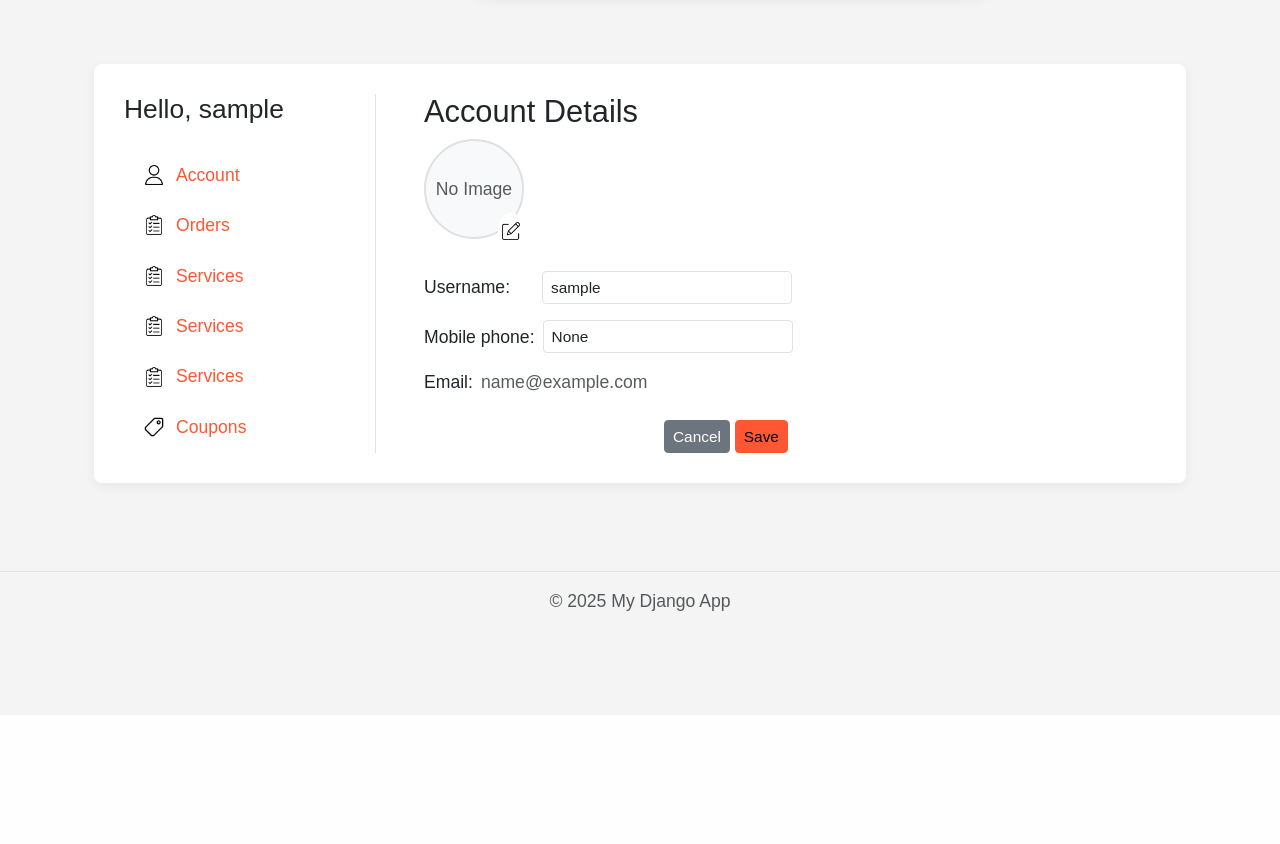
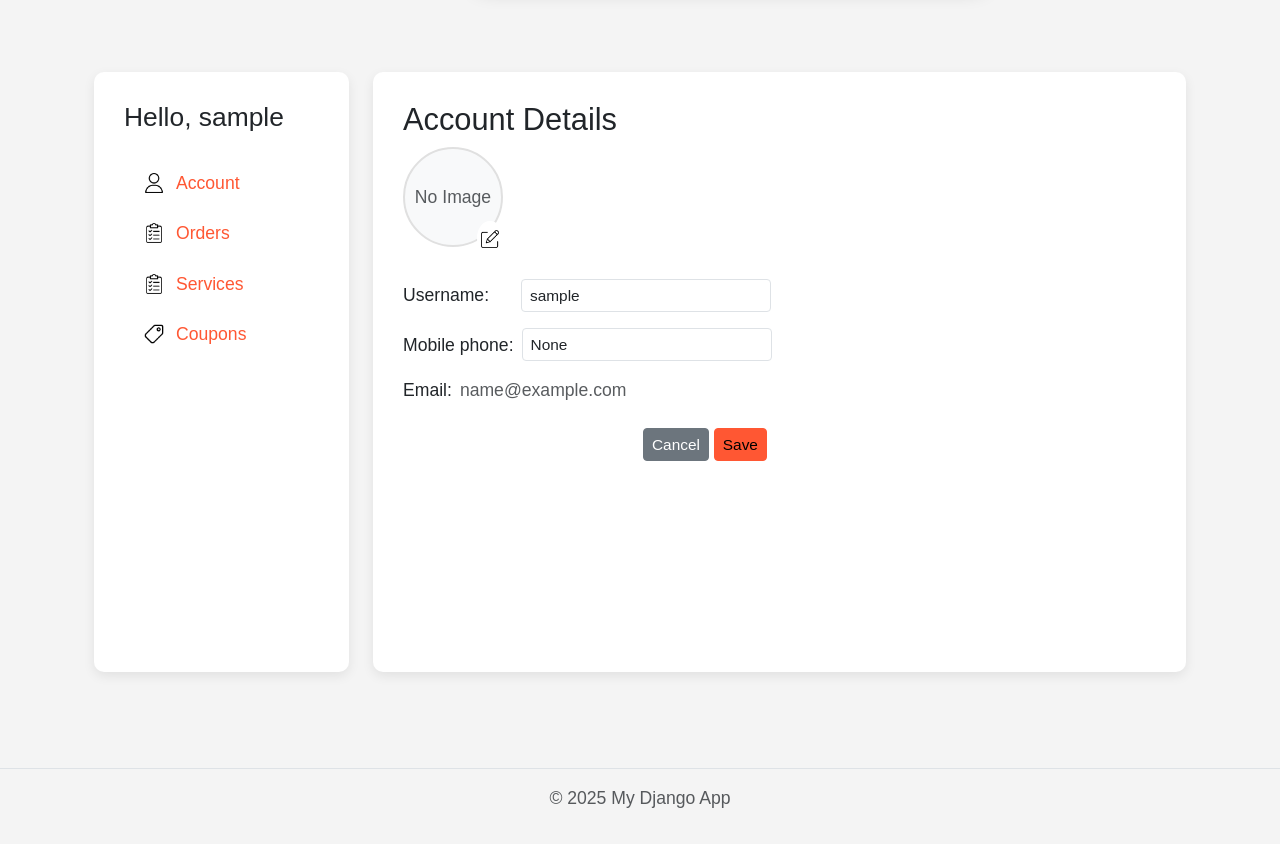
Before and after one commit to alon1194/e-commerce, a Django app: template oms/templates/shop/profile.html in a window 1280 px wide. Shown: the part 85-929 px from the top of the page. Before the commit the page ends 696 px from the top, so only its background shows below. Run offline with Django 5.2, Linux system fonts and the light colour scheme; the template is opened without the code that fills it, so the values that code supplies are empty; the visitor is signed in with stand-in values (Sample User, id 1); data comes from the database, SQL or seed files in the repository; style sheets or scripts are compiled from the project's sources; some libraries are stand-ins or nearby versions.

Commit message:
seperated

```diff
--- a/oms/templates/shop/profile.html
+++ b/oms/templates/shop/profile.html
@@ -8,6 +8,25 @@
 <style>
   body {
     background-color: #f4f4f4;
+  }
+  body{
+    background:#f4f4f4;
+}
+
+.menu-card,
+.content-card{
+    background:#fff;
+    border-radius:10px;
+    padding:30px;
+    box-shadow:0 4px 12px rgba(0,0,0,.08);
+}
+
+.menu-card{
+    min-height:600px;
+}
+
+.content-card{
+    min-height:600px;
 }
 
   .profile-card-container {
@@ -47,14 +66,12 @@
     }
   }
 </style>
+<div class="container my-5">
+    <div class="row g-4">
 
-<div class="container d-flex justify-content-center">
-  <div class="profile-card-container">
-
-    <div class="row">
-
-      <!-- MENU -->
-      <div class="col-12 col-md-3 border-end" id="menuArea">
+        <!-- Left Menu Card -->
+        <div class="col-md-3">
+            <div class="menu-card h-100">
                 <h4 class="mb-4">Hello, {{ profile.user.username }}</h4>
 
                 <div class="nav flex-column nav-pills">
@@ -69,15 +86,7 @@
                         Orders
                     </button>
 
-           <button class="nav-link" data-target="orders">
-            <img src="{% static 'image/order.png' %}" width="20">
-            Services
-          </button>
-           <button class="nav-link" data-target="orders">
-            <img src="{% static 'image/order.png' %}" width="20">
-            Services
-          </button>
-           <button class="nav-link" data-target="orders">
+                    <button class="nav-link" data-target="services">
                         <img src="{% static 'image/order.png' %}" width="20">
                         Services
                     </button>
@@ -89,64 +98,68 @@
 
                 </div>
             </div>
+        </div>
 
+        <!-- Right Content Card -->
+        <div class="col-md-9">
+            <div class="content-card">
 
-      <div class="col-12 col-md-9 ps-md-5 d-none d-md-block" id="contentArea">
-
-        <button class="btn btn-light btn-sm mb-3 d-md-none"
-          onclick="goBack()">
-          ← Back
-        </button>
-
-        <!-- ACCOUNT -->
-        <div class="content-page  show active" id="account">
+                <div class="content-page" id="account">
 
     <h3>Account Details</h3>
+
     <div class="position-relative d-inline-block mb-4">
         {% if profile.Image %}
         <img id="profilePreview"
              src="{{ profile.Image.url }}"
-                   style="width:100px; height:100px; border-radius:50%; object-fit:cover; border: 2px solid #e0e0e0;">
-
-
-
+             style="width:100px; height:100px; border-radius:50%; object-fit:cover; border:2px solid #e0e0e0;">
         {% else %}
-                <div class="d-flex align-items-center justify-content-center bg-light" style="width:100px; height:100px; border-radius:50%; border: 2px solid #e0e0e0;">
+        <div class="d-flex align-items-center justify-content-center bg-light"
+             style="width:100px; height:100px; border-radius:50%; border:2px solid #e0e0e0;">
             <span class="text-muted">No Image</span>
         </div>
         {% endif %}
 
         <form method="POST" enctype="multipart/form-data" class="mt-2">
             {% csrf_token %}
-                <label for="image-upload" class="position-absolute bottom-0 end-0 bg-white p-1 rounded-circle " style="cursor: pointer; ">
+
+            <label for="image-upload"
+                   class="position-absolute bottom-0 end-0 bg-white p-1 rounded-circle"
+                   style="cursor:pointer;">
                 <img src="{% static 'image/edit.png' %}" width="18" height="18">
             </label>
+
             <input type="file"
                    id="image-upload"
                    name="image"
                    class="d-none"
                    onchange="previewImage(event)">
-
     </div>
 
     <div class="mb-3 d-flex align-items-center">
         <label class="form-label-custom mb-0">Username:</label>
-              <input type="text" name="username" value="{{ profile.user.username }}"
-               class="form-control form-control-sm "
-                style="max-width: 250px;margin-left:2rem">
+        <input type="text"
+               name="username"
+               value="{{ profile.user.username }}"
+               class="form-control form-control-sm"
+               style="max-width:250px; margin-left:2rem;">
     </div>
 
-            <div class="mb-3 d-flex align-items-center ">
+    <div class="mb-3 d-flex align-items-center">
         <label class="form-label-custom mb-0">Mobile phone:</label>
-              <input type="tel" name="phone_number" value="{{ profile.phone_number }}" class="form-control form-control-sm ms-2"
-               style="max-width: 250px;margin-left:3.4rem">
+        <input type="tel"
+               name="phone_number"
+               value="{{ profile.phone_number }}"
+               class="form-control form-control-sm ms-2"
+               style="max-width:250px; margin-left:3.4rem;">
     </div>
 
     <div class="mb-4 d-flex align-items-center">
         <label class="form-label-custom mb-0">Email:</label>
         <span class="ms-2 text-muted">{{ profile.user.email }}</span>
     </div>
-            <div style = "margin-left:15rem">
+
+    <div style="margin-left:15rem">
         <button type="button"
                 class="btn btn-secondary btn-sm"
                 onclick="resetForm()">
@@ -158,28 +171,28 @@
         </button>
     </div>
 
+    </form>
 
-            </form>
 </div>
 
-           <!-- ORDERS -->
                 <div class="content-page" id="orders">
                     <h3>Orders</h3>
                     <p>No orders yet.</p>
                 </div>
 
-        <!-- COUPONS -->
+                <div class="content-page" id="services">
+                    <h3>Services</h3>
+                    <p>No services available.</p>
+                </div>
+
                 <div class="content-page" id="coupons">
                     <h3>Coupons</h3>
                     <p>No coupons available.</p>
                 </div>
+
+            </div>
         </div>
 
-
-
-      </div>
-
-    </div>
     </div>
 </div>
 <script>
```
Also changed, not shown: oms/media/profile_image/WhatsApp_Image_2026-07-14_at_16.42.13.jpeg (added), oms/media/profile_image/WhatsApp_Image_2026-07-14_at_16_EA9Oquk.42.13.jpeg (added), oms/media/profile_image/WhatsApp_Image_2026-07-14_at_16_GCvLF9L.42.13.jpeg (added), oms/media/profile_image/images.jpeg (added), oms/media/profile_image/images_YnWBAjk.jpeg (added), oms/templates/shop/HomeAndKitchen.html (added). Lines whose indentation alone changed are shown as unchanged.
